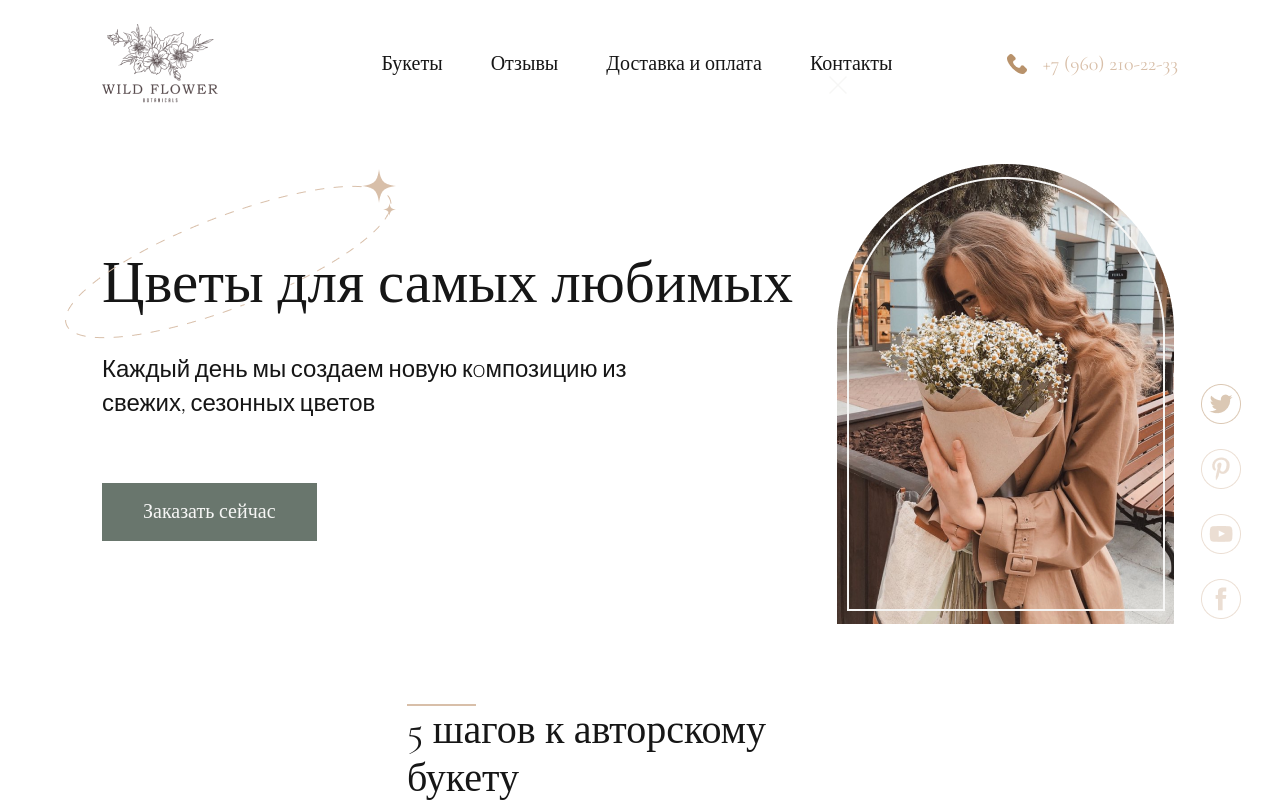
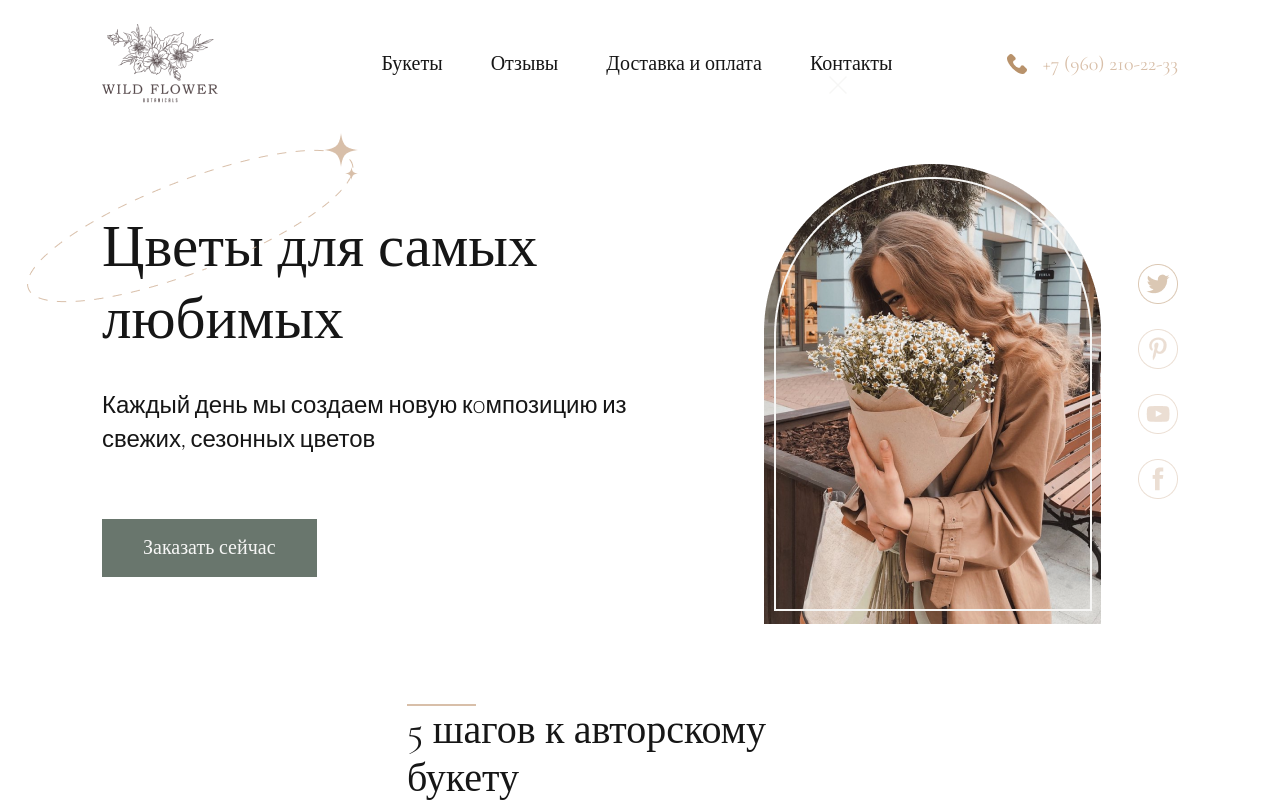
Before and after one commit to FoxWithMatches/wild_flower_test, a plain HTML site: page index.html in a window 1280 px wide. Shown: the top 805 px of the page. Drawn offline with nearby package versions, Linux system fonts and the light colour scheme.

Commit message:
responsive intro

```diff
--- a/css/blocks/intro.less
+++ b/css/blocks/intro.less
@@ -16,6 +16,8 @@
   }
 
   &_content {
+    position: relative;
+
     @media @tablet {
       width: 100%;
       text-align: center;
@@ -24,10 +26,10 @@
   }
 
   &_header {
-    position: relative;
     font-size: 59px;
     font-weight: 400;
     color: @black;
+    margin-right: 44px;
 
     @media @tablet {
       font-size: 42px;
@@ -35,16 +37,22 @@
 
     @media @mobile {
       font-size: 25px;
+      margin-right: 0;
     }
 
     &_image {
         position: absolute;
-        top: 157px;
-        left: 50px;
+        top: -90px;
+        left: -90px;
 
         @media @tablet {
-          top: 137px;
-          left: 20px;
+          top: -60px;
+          left: 10px;
+          width: 240px;
+        }
+
+        @media @mobile{
+          display: none;
         }
     }
   }
@@ -55,8 +63,8 @@
     font-size: 24px;
     color: @black;
     line-height: 34px;
-    margin: 32px 0 64px 0;
-    width: 570px;
+    margin: 32px 44px 64px 0;
+    max-width: 570px;
 
     @media @tablet {
       width: 344px;
@@ -73,10 +81,10 @@
 
   &_contacts {
     position: relative;
-    margin-left: 44px;
     display: flex;
+    justify-content: space-between;
 
-    @media @desktop {
+    @media @tablet {
       display: none;
     }
   }
--- a/css/blocks/social.less
+++ b/css/blocks/social.less
@@ -4,10 +4,7 @@
     display: flex;
     flex-direction: column;
     gap: 20px;
-
-    position: absolute;
-    bottom: 0;
-    right: -67px;
+    padding: 100px 0 0 37px;
 
     &_image {
         opacity: .5;
```
Also changed, not shown: index.html (+1 -1 lines), css/style.css.
